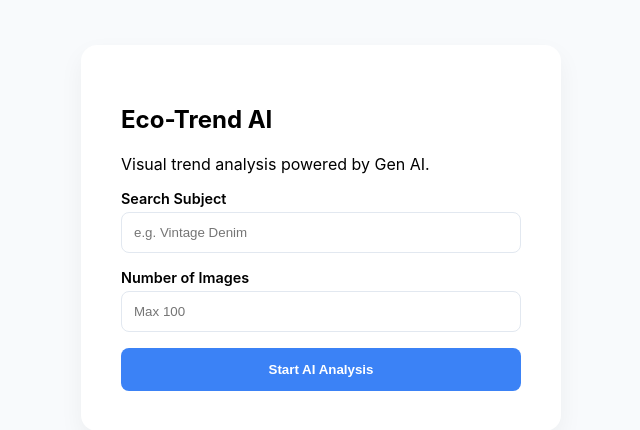
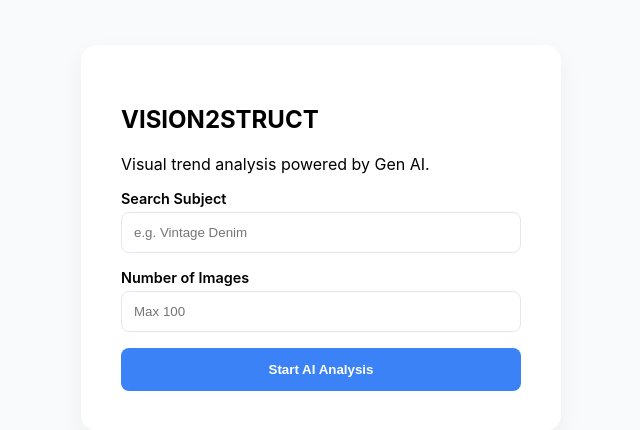
Before and after one commit to architjha15/Vision2Struct, a Flask app: template templates/index.html in a window 1280 px wide. Shown: the part 162-592 px from the top of the page, without its empty margins (319-959 px from the left). Run offline with Flask 3, Linux system fonts and the light colour scheme; the template is opened without the code that fills it, so the values that code supplies are empty.

Commit message:
updated index.html

```diff
--- a/templates/index.html
+++ b/templates/index.html
@@ -3,12 +3,12 @@
 <head>
     <meta charset="UTF-8">
     <meta name="viewport" content="width=device-width, initial-scale=1.0">
-    <title>Eco-Trend AI Scraper</title>
+    <title>VISION2STRUCT</title>
     <link rel="stylesheet" href="../static/style.css">
 </head>
 <body>
     <div class="container">
-        <h2>Eco-Trend AI</h2>
+        <h2>VISION2STRUCT</h2>
         <p>Visual trend analysis powered by Gen AI.</p>
 
         <div class="input-group">
```
Also changed, not shown: downloads/football/img_1.jpg (added).
